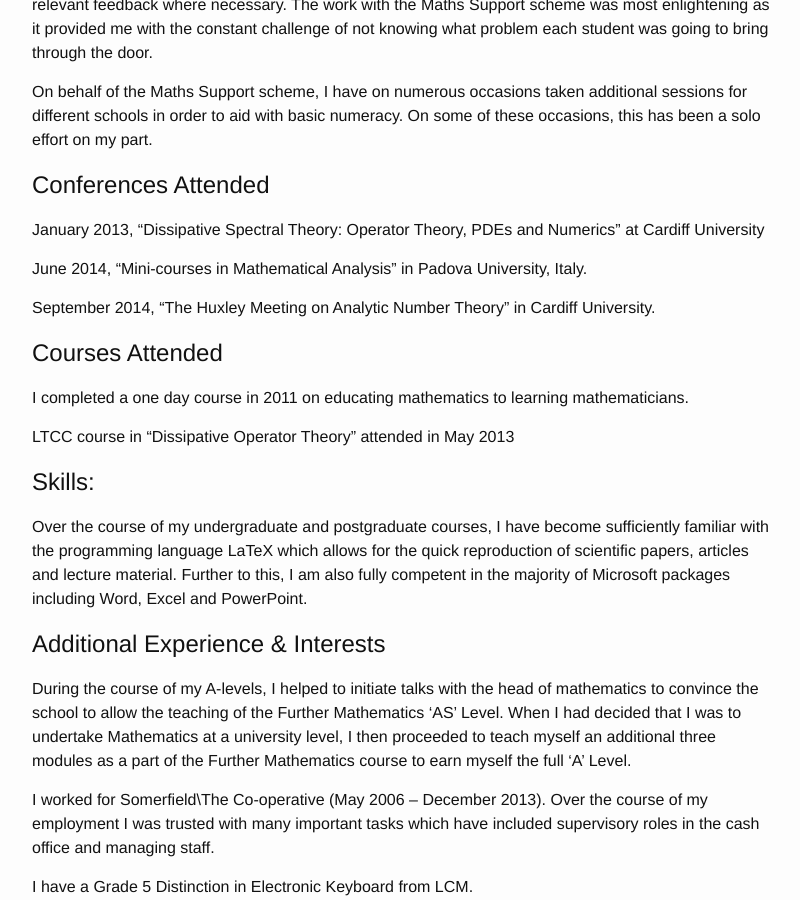
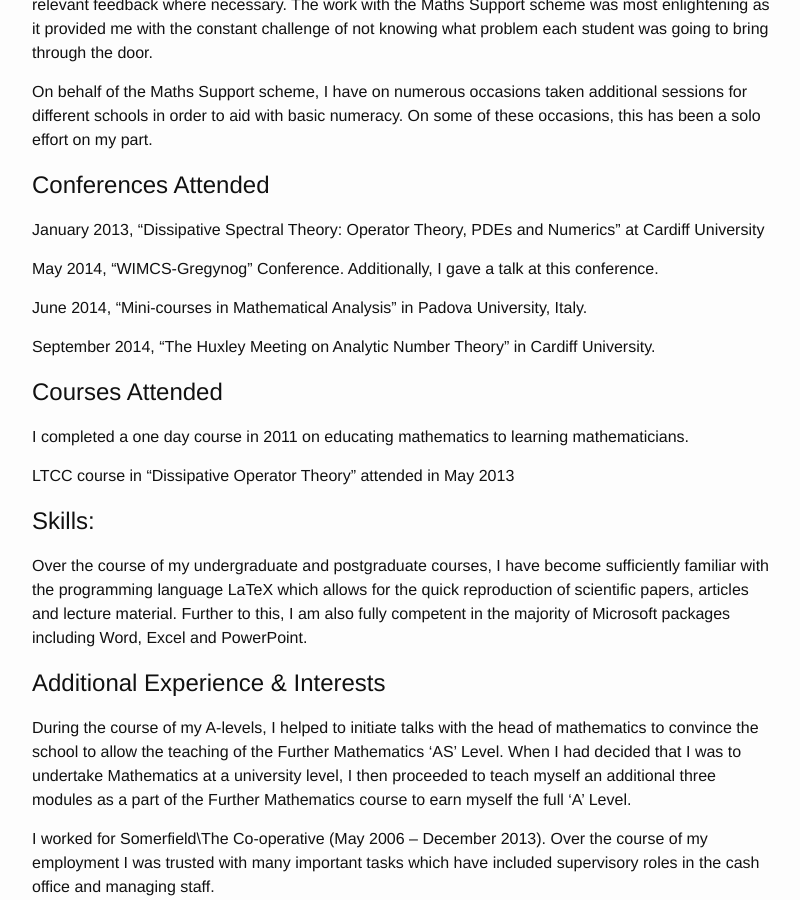
Before and after one commit to JamesEvans2014/JamesEvans2014.github.io, a Jekyll site: the page built from Curriculum-Vitae.md, in a window 1280 px wide and 900 px high, scrolled down 1659 px. Shown: the whole window, without its empty margins (238-1038 px from the left). Built offline with Jekyll 4.4.1, drawn with Linux system fonts in a browser that asks for light colours; formulas are drawn with MathJax 3.

Commit message:
Update Curriculum-Vitae.md

```diff
--- a/Curriculum-Vitae.md
+++ b/Curriculum-Vitae.md
@@ -73,6 +73,8 @@ On behalf of the Maths Support scheme, I have on numerous occasions taken additi
 
 January 2013, "Dissipative Spectral Theory: Operator Theory, PDEs and Numerics" at Cardiff University
 
+May 2014, "WIMCS-Gregynog" Conference. Additionally, I gave a talk at this conference.
+
 June 2014, "Mini-courses in Mathematical Analysis" in Padova University, Italy.
 
 September 2014, "The Huxley Meeting on Analytic Number Theory" in Cardiff University.
```
